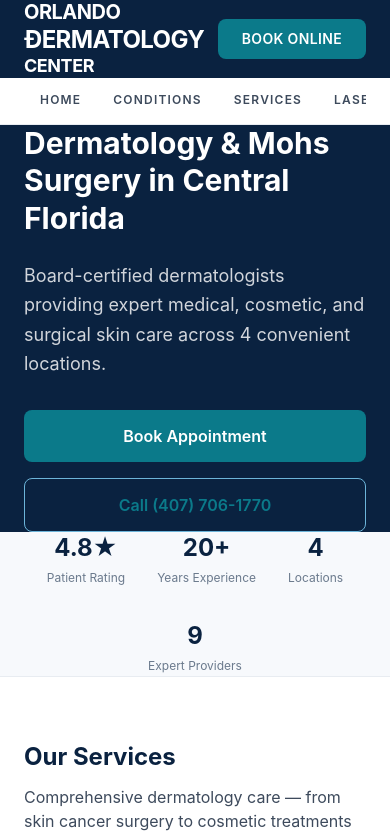
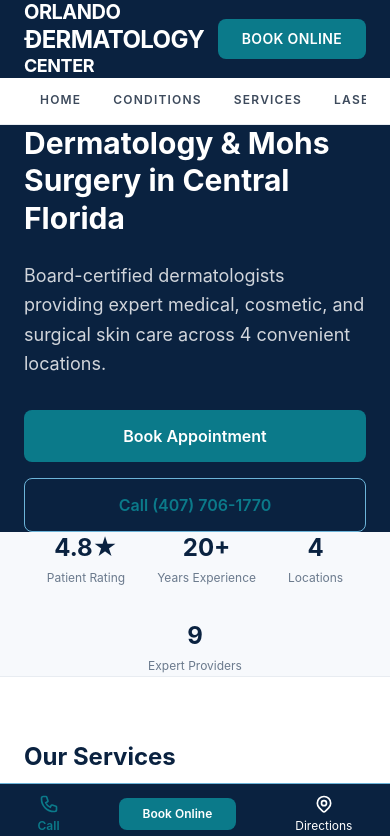
Before and after one commit to viktor29ilodc/orlando-derm-website, a Next.js app: page / in a window 390 px wide. Shown: the top 836 px of the page. Built offline with nearby package versions, Linux system fonts and the light colour scheme.

Commit message:
layout.js

```diff
--- a/src/app/layout.js
+++ b/src/app/layout.js
@@ -170,13 +170,34 @@
   );
 }
 
+function MobileStickyBar() {
+  return (
+    <div className="fixed bottom-0 left-0 right-0 z-50 bg-navy border-t border-sky-accent lg:hidden">
+      <div className="flex items-center justify-around py-2.5 px-2">
+        <a href={`tel:${LOCATIONS[0].phoneTel}`} className="flex flex-col items-center text-white text-xs gap-1">
+          <svg className="w-5 h-5" fill="none" stroke="currentColor" viewBox="0 0 24 24"><path strokeLinecap="round" strokeLinejoin="round" strokeWidth={2} d="M3 5a2 2 0 012-2h3.28a1 1 0 01.948.684l1.498 4.493a1 1 0 01-.502 1.21l-2.257 1.13a11.042 11.042 0 005.516 5.516l1.13-2.257a1 1 0 011.21-.502l4.493 1.498a1 1 0 01.684.949V19a2 2 0 01-2 2h-1C9.716 21 3 14.284 3 6V5z" /></svg>
+          <span>Call</span>
+        </a>
+        <a href="/book" className="bg-teal text-white text-xs font-semibold px-6 py-2 rounded-card">
+          Book Online
+        </a>
+        <a href={LOCATIONS[0].mapUrl} target="_blank" rel="noopener noreferrer" className="flex flex-col items-center text-white text-xs gap-1">
+          <svg className="w-5 h-5" fill="none" stroke="currentColor" viewBox="0 0 24 24"><path strokeLinecap="round" strokeLinejoin="round" strokeWidth={2} d="M17.657 16.657L13.414 20.9a1.998 1.998 0 01-2.827 0l-4.244-4.243a8 8 0 1111.314 0z" /><path strokeLinecap="round" strokeLinejoin="round" strokeWidth={2} d="M15 11a3 3 0 11-6 0 3 3 0 016 0z" /></svg>
+          <span>Directions</span>
+        </a>
+      </div>
+    </div>
+  );
+}
+
 export default function RootLayout({ children }) {
   return (
     <html lang="en">
       <body>
         <NavBar />
-        <main>{children}</main>
+        <main className="pb-16 lg:pb-0">{children}</main>
         <Footer />
+        <MobileStickyBar />
       </body>
     </html>
   );
```
